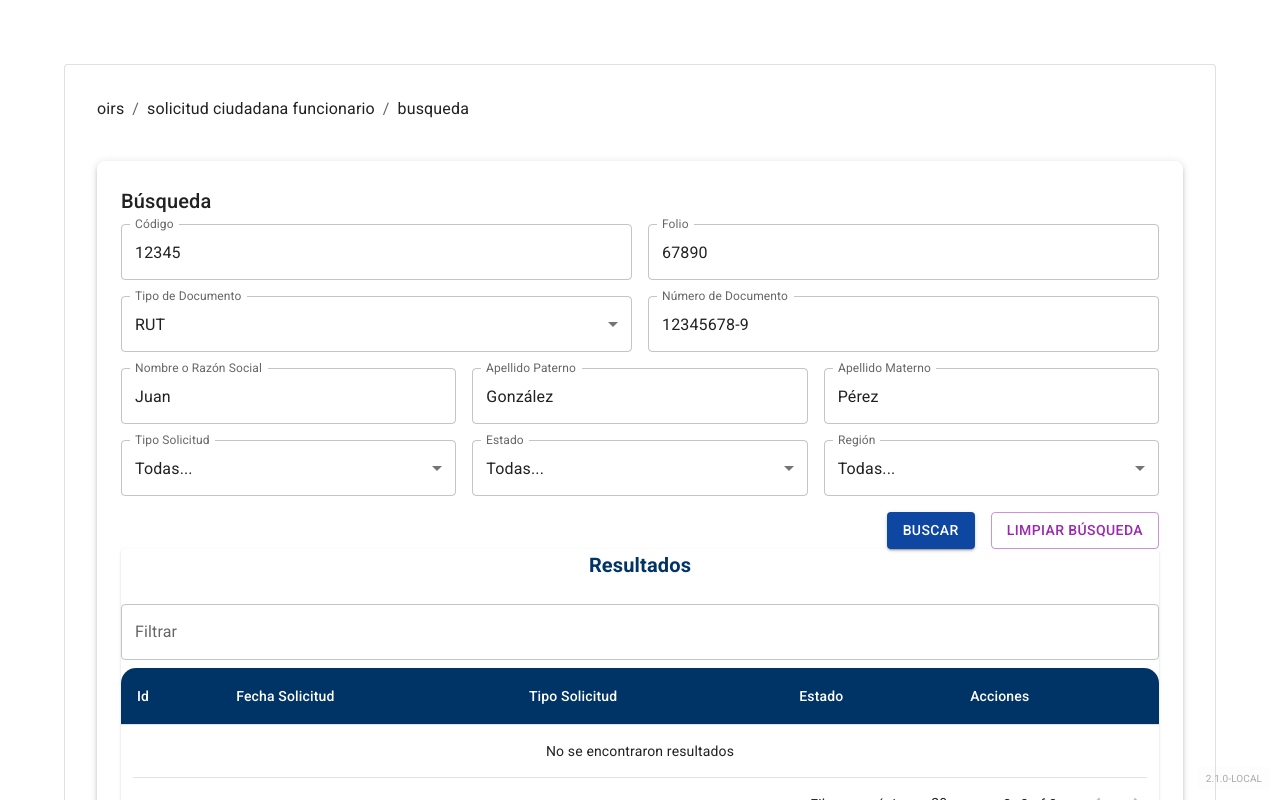
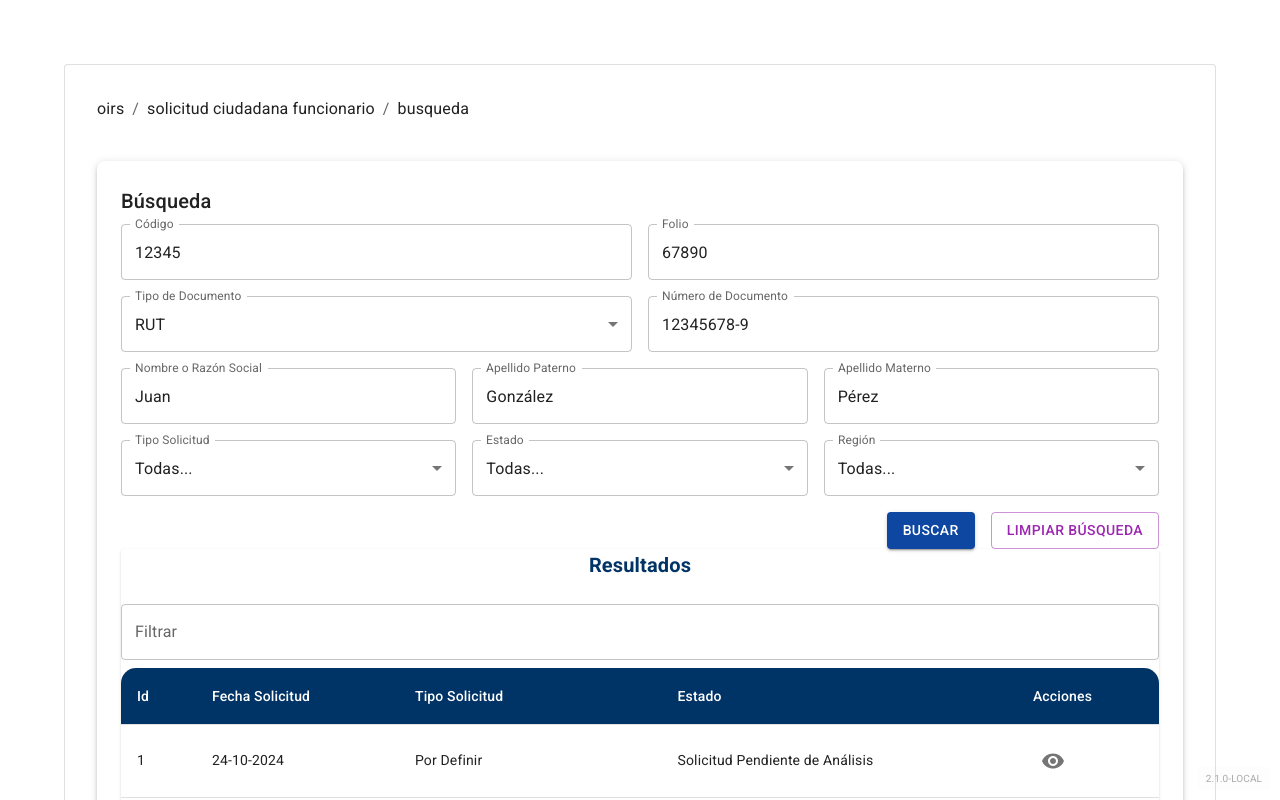
Before and after one commit to reneframirez/oirs-externo-frontend, a React (Vite) app: page /oirs/solicitud-ciudadana-funcionario/busqueda in a window 1280 px wide. Both pictures are taken after a click on the button "BUSCAR". Shown: the top 800 px of the page. Built offline with nearby package versions, Linux system fonts and the light colour scheme.

Commit message:
Se agrega búsqueda de solicitud 3

```diff
--- a/src/pages/oirs/busqueda/Resultado.jsx
+++ b/src/pages/oirs/busqueda/Resultado.jsx
@@ -1,4 +1,4 @@
-import React, { useState, useEffect } from 'react';
+import React, { useState } from 'react';
 import { Table, TableBody, TableCell, TableContainer, TableHead, TableRow, Paper, TablePagination, TextField, Typography, IconButton } from '@mui/material';
 import VisibilityIcon from '@mui/icons-material/Visibility';
 import axios from 'axios';
@@ -21,23 +21,25 @@ const StyledTypography = styled(Typography)({
 });
 
 const Resultado = ({ data }) => {
-  const [filteredData, setFilteredData] = useState([]);
+  const [filteredData, setFilteredData] = useState(data);
   const [page, setPage] = useState(0);
   const [rowsPerPage, setRowsPerPage] = useState(20);
   const [filter, setFilter] = useState('');
   const navigate = useNavigate();
 
-  useEffect(() => {
+  const handleFilterChange = (event) => {
+    const value = event.target.value;
+    setFilter(value);
     if (Array.isArray(data)) {
       setFilteredData(
         data.filter(
           (item) =>
-            item.tipoSolicitud.toLowerCase().includes(filter.toLowerCase()) ||
-            item.estado.toLowerCase().includes(filter.toLowerCase())
+            item.tipoSolicitud.toLowerCase().includes(value.toLowerCase()) ||
+            item.estado.toLowerCase().includes(value.toLowerCase())
         )
       );
     }
-  }, [filter, data]);
+  };
 
   const handleChangePage = (event, newPage) => {
     setPage(newPage);
@@ -46,10 +48,6 @@ const Resultado = ({ data }) => {
   const handleChangeRowsPerPage = (event) => {
     setRowsPerPage(parseInt(event.target.value, 10));
     setPage(0);
-  };
-
-  const handleFilterChange = (event) => {
-    setFilter(event.target.value);
   };
 
   const handleViewClick = (id) => {
@@ -155,18 +153,7 @@ const ResultadoBusquedaOirs = () => {
     { id: 30, fechaSolicitud: '24-10-2024', tipoSolicitud: 'Petición Otro', estado: 'Nueva Solicitud' },
   ]);
 
-  useEffect(() => {
-    // Example API call to fetch data
-    axios.get('/api/oirs/results')
-      .then(response => {
-        setData(response.data);
-      })
-      .catch(error => {
-        console.error('Error fetching data:', error);
-      });
-  }, []);
-
   return <Resultado data={data} />;
 };
 
-export default Resultado;
+export default ResultadoBusquedaOirs;
```
